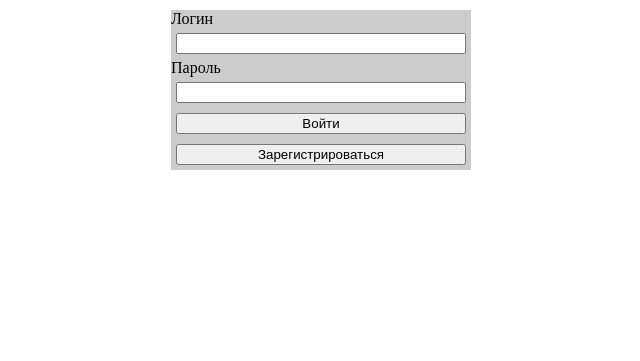
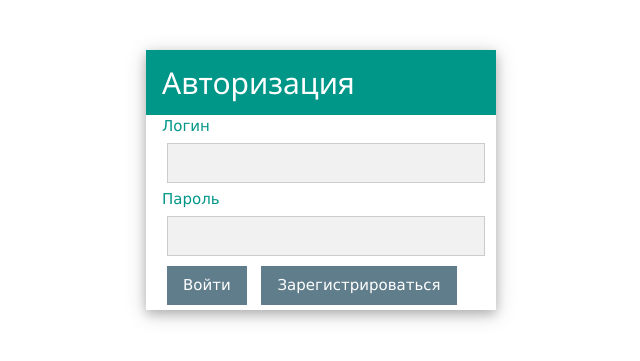
Before and after one commit to IlliaBasharov/oct-blog, a PHP site: page /Autorization in a window 1280 px wide. Shown: the top 361 px of the page, without its empty margins (319-959 px from the left). Run offline with PHP 8.4, Linux system fonts and the light colour scheme; some libraries are stand-ins or nearby versions.

Commit message:
Последние поправки

```diff
--- a/Views/Autorization.php
+++ b/Views/Autorization.php
@@ -1,12 +1,29 @@
-<form method="post" >
+<!DOCTYPE html>
+<html>
+    <head>
+        <meta charset="UTF-8">
+        <link href="css/autorization.css" rel="stylesheet" type="text/css"/>
+        <link rel="stylesheet" href="https://www.w3schools.com/w3css/4/w3.css">
+        <title></title>
+    </head>
+    <body>
+        <div id="form" class="w3-card-4">
+            <div class="w3-container w3-teal">
+                <h2>Авторизация</h2>
+            </div>
+            <form method="post" class="w3-container">
 
-            <label for="loginField">Логин</label>
-            <input id="loginField" type="text" name="login" required>
+                <label for="loginField" class="w3-text-teal">Логин</label>
+                <input id="loginField" type="text" name="login" required class="w3-input w3-border w3-light-grey">
 
-            <label for="passwordField">Пароль</label>
-            <input id="passwordField" type="password" name="password" required>
+                <label for="passwordField" class="w3-text-teal">Пароль</label>
+                <input id="passwordField" type="password" name="password" required class="w3-input w3-border w3-light-grey">
 
-            <input type="submit" value="Войти">
-            <input type="button" value="Зарегистрироваться" onclick="location.href=' http://oct-blog/registration.php'">
+                <input type="submit" value="Войти" class="w3-btn w3-blue-grey">
+                <input type="button" value="Зарегистрироваться" onclick="location.href = ' http://oct-blog/registration.php'" class="w3-btn w3-blue-grey">
 
-</form>
+            </form>
+        </div>
+
+    </body>
+</html>
--- a/autorization.php
+++ b/autorization.php
@@ -1,41 +1,23 @@
 <?php
-if($_SERVER['REQUEST_METHOD']=='GET'){
-?>
-
-<!DOCTYPE html>
-
-<html>
-    <head>
-        <meta charset="UTF-8">
-        <link href="css/autorization.css" rel="stylesheet" type="text/css"/>
-        <title></title>
-    </head>
-    <body>
-        <?php
-        include_once 'views/Autorization.php';
-
-        ?>
-    </body>
-</html>
-<?php
-} else if ($_SERVER['REQUEST_METHOD']=='POST'){
+if ($_SERVER['REQUEST_METHOD'] == 'GET') {
+include_once 'views'.DIRECTORY_SEPARATOR.'Autorization.php';
+} else if ($_SERVER['REQUEST_METHOD'] == 'POST') {
     $login = filter_input(INPUT_POST, 'login');
     $pass = filter_input(INPUT_POST, 'password');
 
 
-	include_once 'Application'.DIRECTORY_SEPARATOR.'DataBase.php';
+    include_once 'Application' . DIRECTORY_SEPARATOR . 'DataBase.php';
     include_once 'config_example.php';
 
     $db = new DataBase();
-	if (!$user = $db->getUser($login)) {
-		header("Location: autorization.php");
-		echo 'Invalid Login!';
+    $user = $db->getUser($login);
+    if ($login != $user->login) {
+        echo 'Invalid Login or Password!';
+      include_once 'views'.DIRECTORY_SEPARATOR.'Autorization.php';
     } else {
         if (password_verify($pass, $user->pass)) {
             $_SESSION['loginUser'] = $login;
             header("Location: index.php");
-		} else {
-			echo 'Invalid password!';
         }
     }
 }
--- a/css/autorization.css
+++ b/css/autorization.css
@@ -1,11 +1,10 @@
-form{
-    width: 300px;
-    margin: 10px auto 0 auto;
-    display: flex;
-    flex-direction: column;
-    background-color: #cccccc;
+#form{
+    margin-top: 50px;
+    margin-left: auto;
+    margin-right: auto;
+    width: 350px;
 }
 
 form input{
-    margin: 5px;
+    margin:5px;
 }
```
Lines whose indentation alone changed are shown as unchanged.
